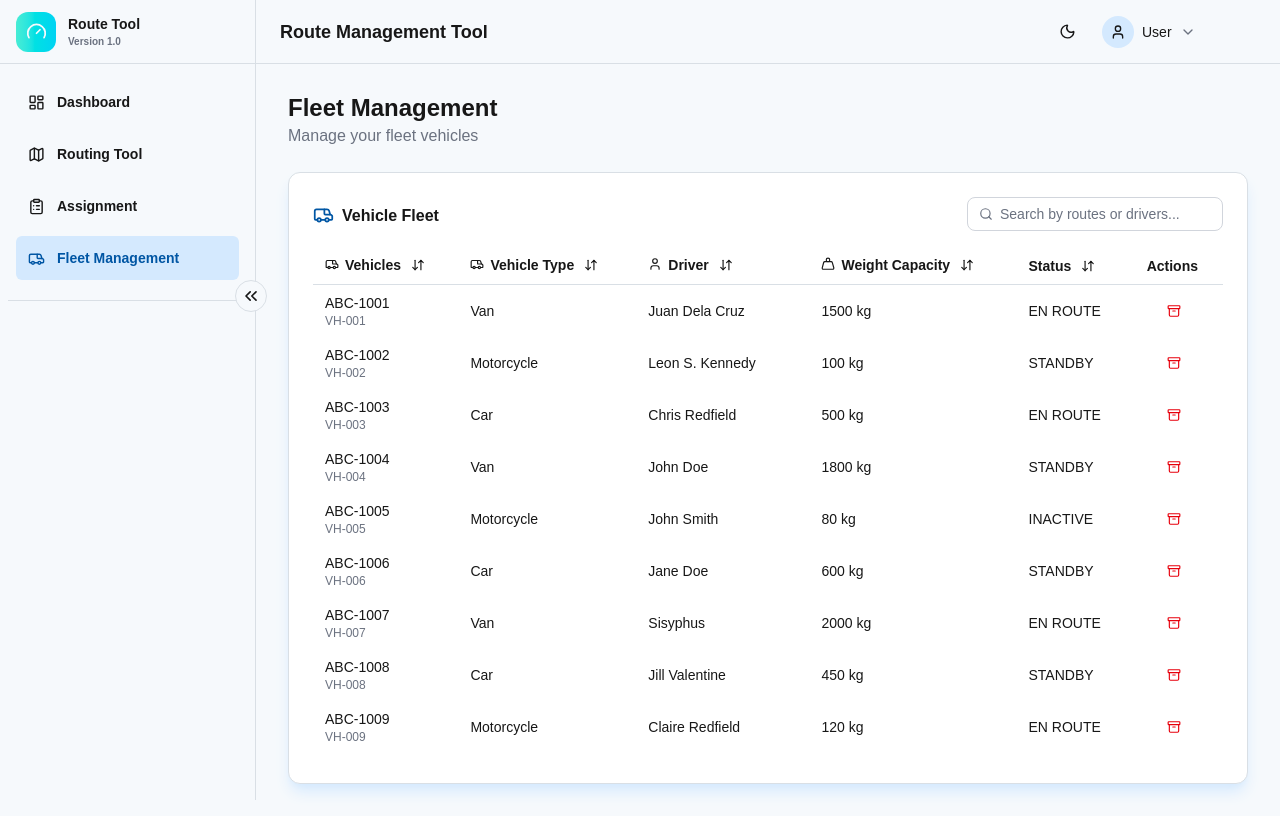
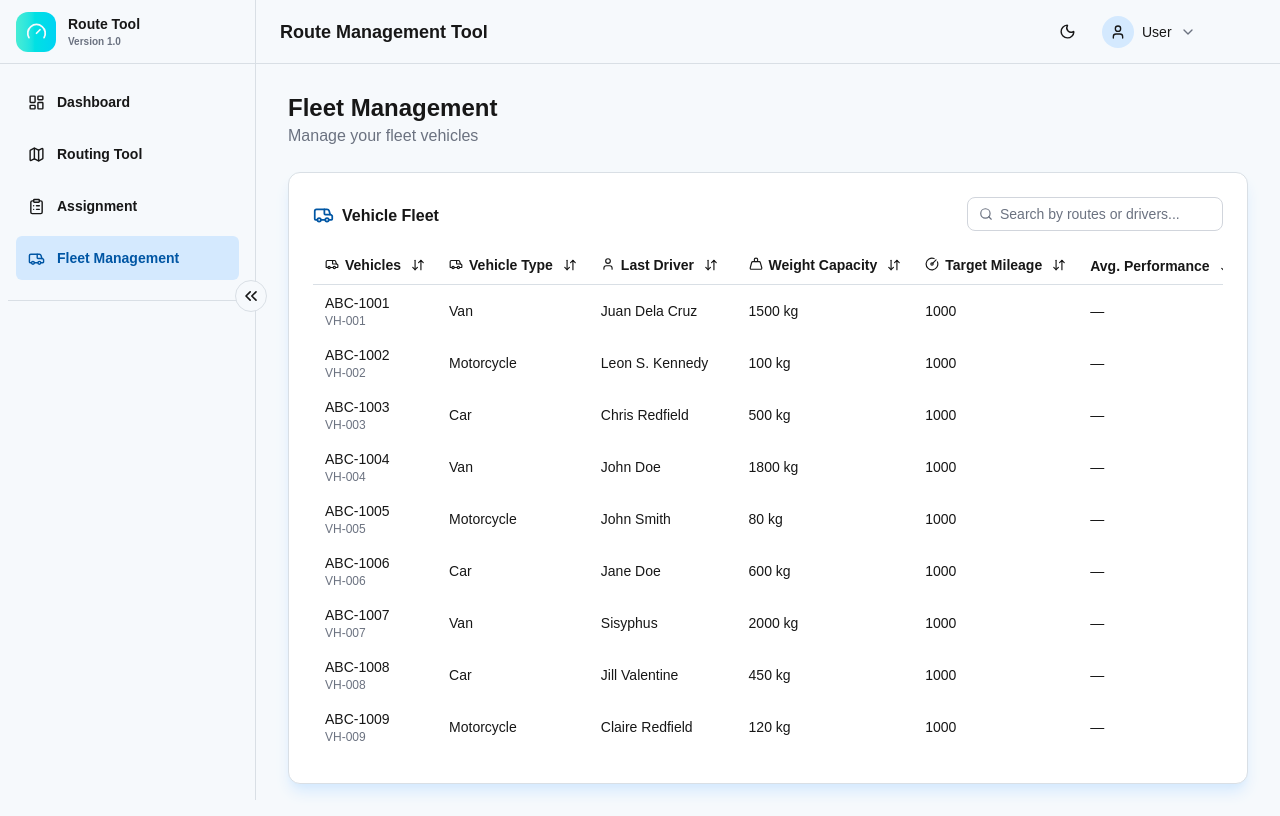
Before and after one commit to jrsantiagoo/route-management-system, a Next.js app in the folder client/: page /fleet-management in a window 1280 px wide. Built offline with nearby package versions, Linux system fonts and the light colour scheme; no server answers; sample sign-in values are in the browser's storage.

Commit message:
feat: added additional columns to fleet table
Added columns for target mileage and average performance. Chnaged 'Driver'
to 'Last Driver'.

```diff
--- a/client/components/fleet-management/fleet-table.tsx
+++ b/client/components/fleet-management/fleet-table.tsx
@@ -1,7 +1,15 @@
 "use client";
 
 import { useState, useCallback } from "react";
-import { Search, ArchiveIcon, User, Fuel, Van, Weight } from "lucide-react";
+import {
+    Search,
+    ArchiveIcon,
+    User,
+    Fuel,
+    Van,
+    Weight,
+    CircleGauge,
+} from "lucide-react";
 import type { Vehicle } from "@/lib/fleet-management/mockData";
 import { useSort } from "@/lib/hooks/useSort";
 import SortableHeader from "@/components/ui/sortable-header";
@@ -60,6 +68,10 @@ export default function FleetTable({ vehicles }: VehicleProps) {
                 return v.lastDriver;
             case "weight_capacity":
                 return v.weightCapacity.toString().padStart(5, "0");
+            case "target":
+                return v.target.toString().padStart(5, "0");
+            case "avg_performance":
+                return v.avg_performance?.toString().padStart(5, "0") ?? "";
             case "status":
                 return v.status;
             default:
@@ -163,7 +175,7 @@ export default function FleetTable({ vehicles }: VehicleProps) {
                                     size={14}
                                     className="inline mr-0.5 -mt-0.5"
                                 />
-                                Driver
+                                Last Driver
                             </SortableHeader>
                             <SortableHeader
                                 sortKey="weight_capacity"
@@ -175,6 +187,24 @@ export default function FleetTable({ vehicles }: VehicleProps) {
                                     className="inline mr-0.5 -mt-0.5"
                                 />
                                 Weight Capacity
+                            </SortableHeader>
+                            <SortableHeader
+                                sortKey="target"
+                                sortState={sortState}
+                                onToggle={toggleSort}
+                            >
+                                <CircleGauge
+                                    size={14}
+                                    className="inline mr-0.5 -mt-0.5"
+                                />
+                                Target Mileage
+                            </SortableHeader>
+                            <SortableHeader
+                                sortKey="avg_performance"
+                                sortState={sortState}
+                                onToggle={toggleSort}
+                            >
+                                Avg. Performance
                             </SortableHeader>
                             <SortableHeader
                                 sortKey="status"
@@ -206,10 +236,20 @@ export default function FleetTable({ vehicles }: VehicleProps) {
                                     {v.vehicleType}
                                 </td>
                                 <td className="px-3 py-2">
-                                    {v.lastDriver || "Unassigned"}
+                                    {v.lastDriver == "" ? (
+                                        <div className="italic text-muted-foreground">
+                                            No assigned driver
+                                        </div>
+                                    ) : (
+                                        v.lastDriver
+                                    )}
                                 </td>
                                 <td className="px-3 py-2">
                                     {v.weightCapacity} kg
+                                </td>
+                                <td className="px-3 py-2">{v.target}</td>
+                                <td className="px-3 py-2">
+                                    {v.avg_performance ?? "—"}
                                 </td>
                                 <td className="px-3 py-2">{v.status}</td>
                                 <td className="pl-7 px-3 py-2">
--- a/client/lib/fleet-management/mockData.ts
+++ b/client/lib/fleet-management/mockData.ts
@@ -6,6 +6,8 @@ export interface Vehicle {
     vehicleType: string;
     plateNumber: string;
     weightCapacity: number;
+    target: number;
+    avg_performance?: number;
     status: string;
 }
 
@@ -18,6 +20,7 @@ export const mockVehicleData: Vehicle[] = [
         vehicleType: "Van",
         plateNumber: "ABC-1001",
         weightCapacity: 1500,
+        target: 1000,
         status: "EN ROUTE",
     },
     {
@@ -28,6 +31,7 @@ export const mockVehicleData: Vehicle[] = [
         vehicleType: "Motorcycle",
         plateNumber: "ABC-1002",
         weightCapacity: 100,
+        target: 1000,
         status: "STANDBY",
     },
     {
@@ -38,6 +42,7 @@ export const mockVehicleData: Vehicle[] = [
         vehicleType: "Car",
         plateNumber: "ABC-1003",
         weightCapacity: 500,
+        target: 1000,
         status: "EN ROUTE",
     },
     {
@@ -48,6 +53,7 @@ export const mockVehicleData: Vehicle[] = [
         vehicleType: "Van",
         plateNumber: "ABC-1004",
         weightCapacity: 1800,
+        target: 1000,
         status: "STANDBY",
     },
     {
@@ -58,6 +64,7 @@ export const mockVehicleData: Vehicle[] = [
         vehicleType: "Motorcycle",
         plateNumber: "ABC-1005",
         weightCapacity: 80,
+        target: 1000,
         status: "INACTIVE",
     },
     {
@@ -68,6 +75,7 @@ export const mockVehicleData: Vehicle[] = [
         vehicleType: "Car",
         plateNumber: "ABC-1006",
         weightCapacity: 600,
+        target: 1000,
         status: "STANDBY",
     },
     {
@@ -78,6 +86,7 @@ export const mockVehicleData: Vehicle[] = [
         vehicleType: "Van",
         plateNumber: "ABC-1007",
         weightCapacity: 2000,
+        target: 1000,
         status: "EN ROUTE",
     },
     {
@@ -88,6 +97,7 @@ export const mockVehicleData: Vehicle[] = [
         vehicleType: "Car",
         plateNumber: "ABC-1008",
         weightCapacity: 450,
+        target: 1000,
         status: "STANDBY",
     },
     {
@@ -98,6 +108,7 @@ export const mockVehicleData: Vehicle[] = [
         vehicleType: "Motorcycle",
         plateNumber: "ABC-1009",
         weightCapacity: 120,
+        target: 1000,
         status: "EN ROUTE",
     },
     {
@@ -108,6 +119,7 @@ export const mockVehicleData: Vehicle[] = [
         vehicleType: "Car",
         plateNumber: "ABC-1010",
         weightCapacity: 550,
+        target: 1000,
         status: "INACTIVE",
     },
     {
@@ -118,6 +130,7 @@ export const mockVehicleData: Vehicle[] = [
         vehicleType: "Motorcycle",
         plateNumber: "ABC-1011",
         weightCapacity: 90,
+        target: 1000,
         status: "STANDBY",
     },
     {
@@ -128,6 +141,7 @@ export const mockVehicleData: Vehicle[] = [
         vehicleType: "Van",
         plateNumber: "ABC-1012",
         weightCapacity: 1600,
+        target: 1000,
         status: "ACTIVE",
     },
     {
@@ -138,6 +152,7 @@ export const mockVehicleData: Vehicle[] = [
         vehicleType: "Car",
         plateNumber: "ABC-1013",
         weightCapacity: 400,
+        target: 1000,
         status: "EN ROUTE",
     },
     {
@@ -148,6 +163,7 @@ export const mockVehicleData: Vehicle[] = [
         vehicleType: "Van",
         plateNumber: "ABC-1014",
         weightCapacity: 1200,
+        target: 1000,
         status: "RESERVED",
     },
     {
@@ -158,6 +174,18 @@ export const mockVehicleData: Vehicle[] = [
         vehicleType: "Motorcycle",
         plateNumber: "ABC-1015",
         weightCapacity: 70,
+        target: 1000,
         status: "STANDBY",
     },
+    {
+        id_: "VH-016",
+        vehicleId_: "VH-016",
+        lastDriver: "",
+        driverId: "",
+        vehicleType: "Car",
+        plateNumber: "ABC-1016",
+        weightCapacity: 400,
+        target: 1000,
+        status: "INACTIVE",
+    },
 ];
```
Also changed, not shown: 1 other file (tests, documents, lock files or other folders).
